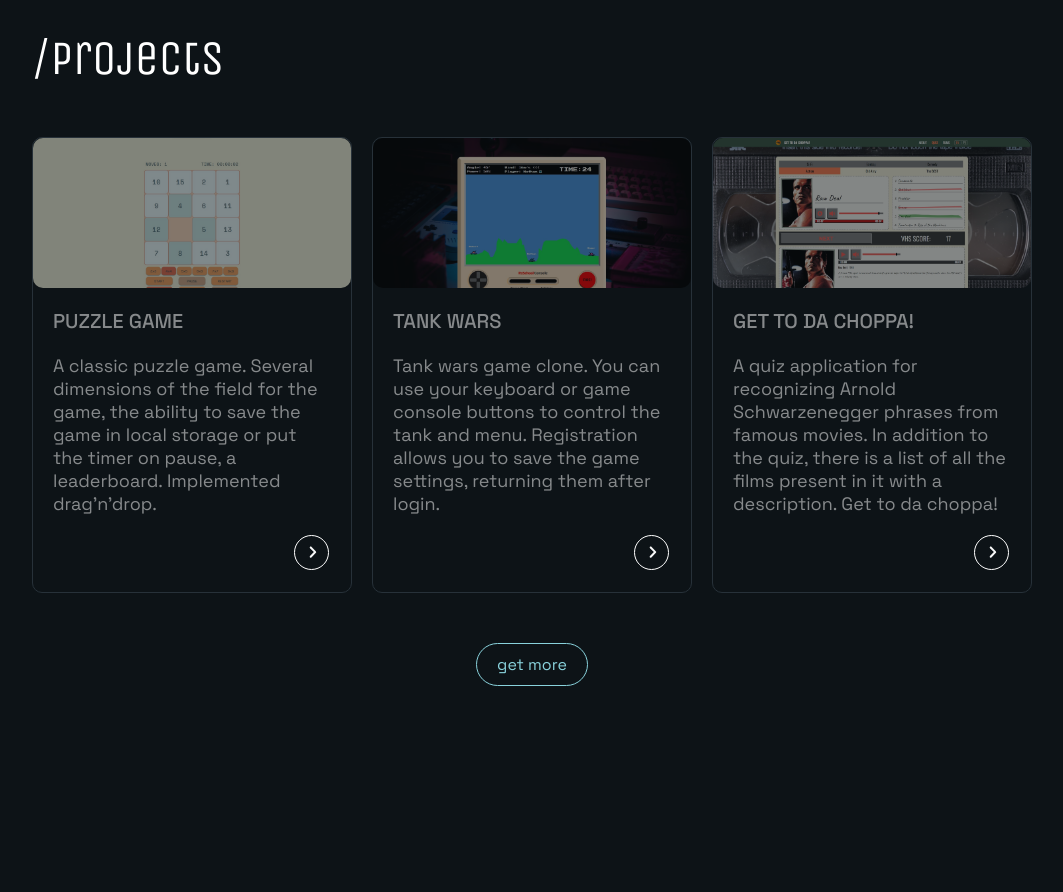
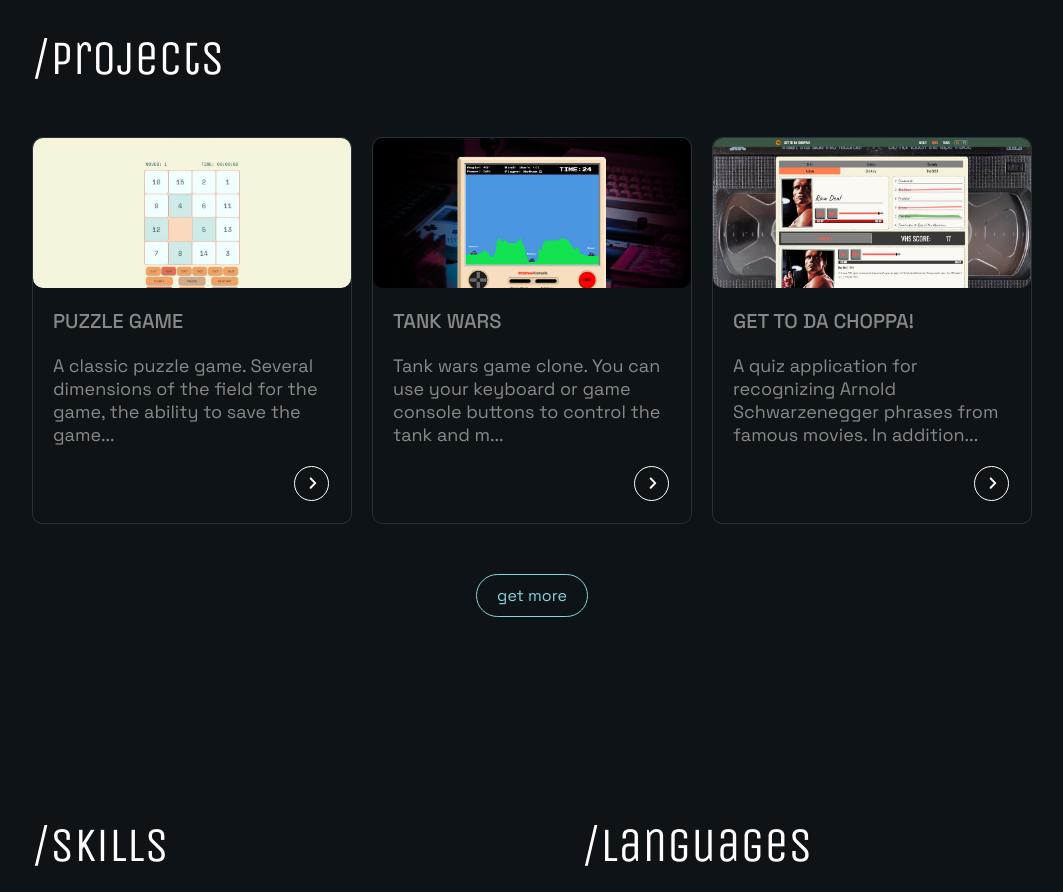
Before and after one commit to LoginamNet/aleksandr-chuchev-cv, a React (Vite) app: page / in a window 1280 px wide. Shown: the part 1300-2192 px from the top of the page, without its empty margins (108-1171 px from the left). Built offline with nearby package versions, Linux system fonts and the light colour scheme.

Commit message:
refactor: refactor cv-card style

```diff
--- a/src/components/cv-cards/cv-card.css
+++ b/src/components/cv-cards/cv-card.css
@@ -38,7 +38,6 @@
   font-size: 18px;
 }
 
-.cv-card__image,
 .cv-card__name,
 .cv-card__description {
   opacity: 0.5;
@@ -46,7 +45,6 @@
 }
 
 @media (pointer: fine) {
-  .cv-card:hover .cv-card__image,
   .cv-card:hover .cv-card__name,
   .cv-card:hover .cv-card__description {
     opacity: 1;
@@ -54,7 +52,6 @@
 }
 
 @media (pointer: coarse) {
-  .cv-card__container-scrolled .cv-card__image,
   .cv-card__container-scrolled .cv-card__name,
   .cv-card__container-scrolled .cv-card__description {
     opacity: 1;
--- a/src/components/cv-cards/cv-card.tsx
+++ b/src/components/cv-cards/cv-card.tsx
@@ -47,7 +47,9 @@ function CVCard(props: ComponentProps) {
           style={{ backgroundImage: `url(${props.screenshot})` }}
         ></div>
         <span className="cv-card__name text-color-white">{props.name}</span>
-        <span className="cv-card__description text-color-white">{props.description}</span>
+        <span className="cv-card__description text-color-white">
+          {props.description.slice(0, 97).trim() + '...'}
+        </span>
         <div className="button-circle"></div>
       </div>
     </HashLink>
```
